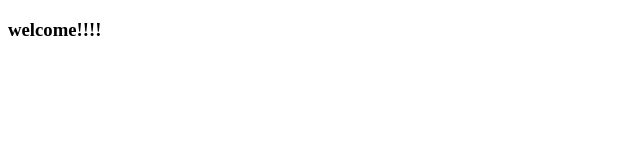
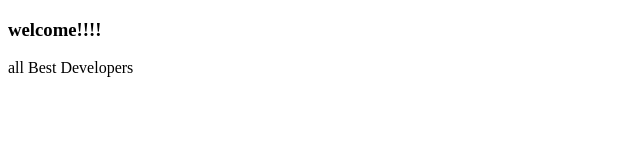
Before and after one commit to Almuhr10/Best-Developers, a plain HTML site: page index.html in a window 1280 px wide. Shown: the whole page, without its empty margins (0-640 px from the left). Drawn offline with Linux system fonts and the light colour scheme.

Commit message:
index.html

```diff
--- a/index.html
+++ b/index.html
@@ -8,5 +8,6 @@
 </head>
 <body>
   <h3>welcome!!!!</h3>
+  <p>all Best Developers</p>
 </body>
 </html>
```
